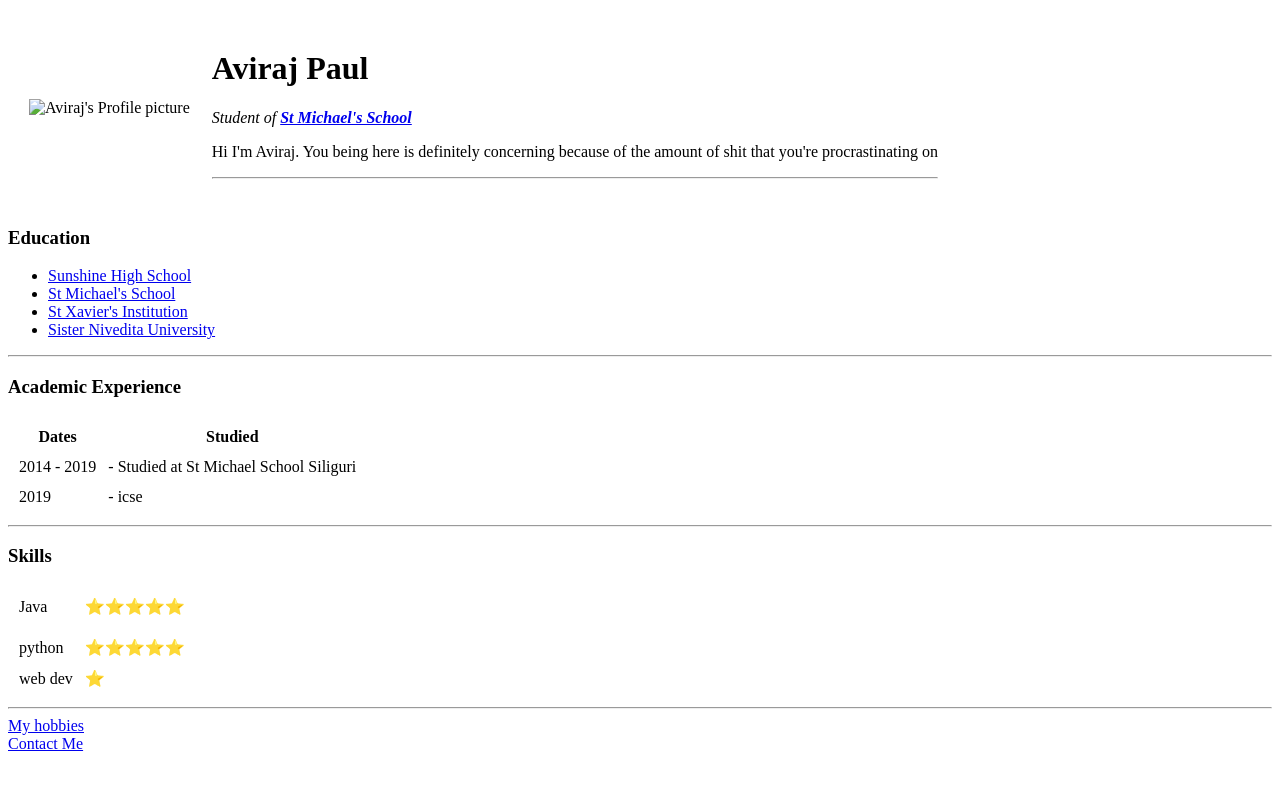
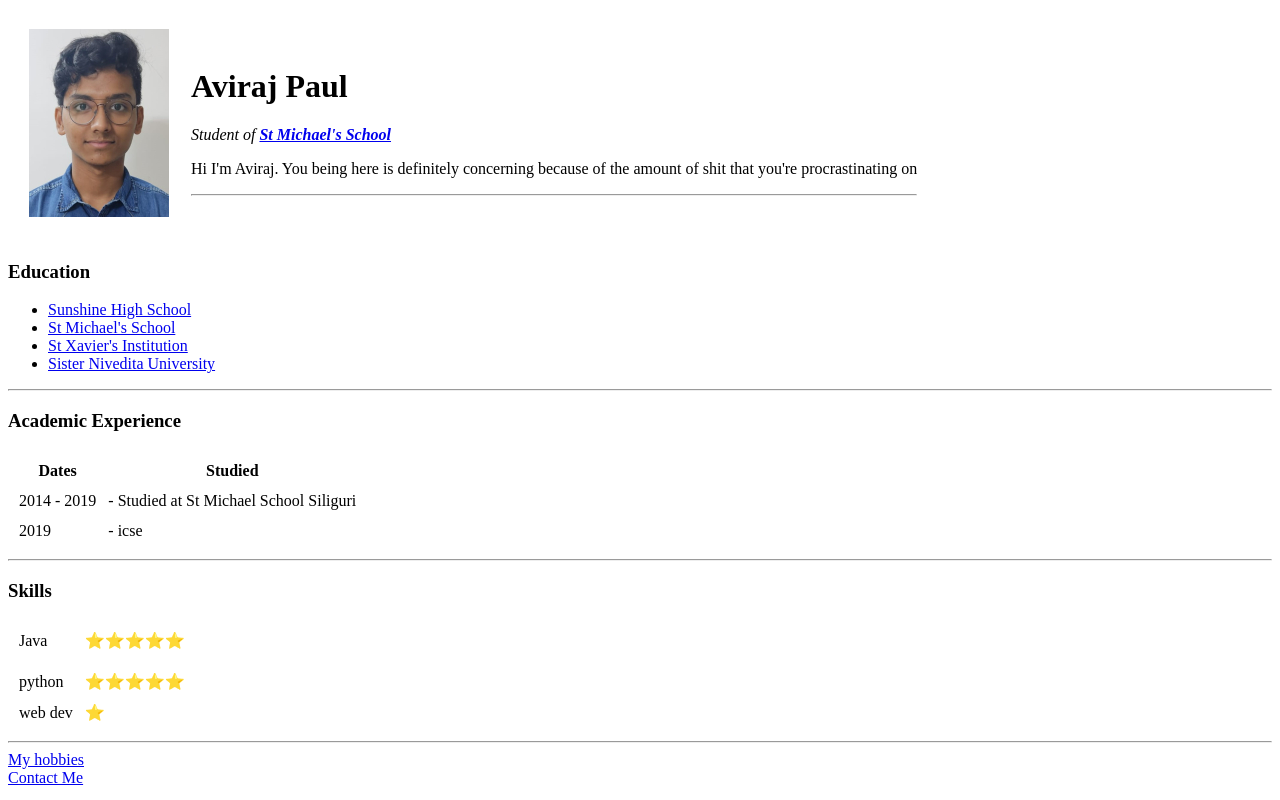
Before and after one commit to avirajpaul5/cv, a plain HTML site: page index.html in a window 1280 px wide. Drawn offline with Linux system fonts and the light colour scheme.

Commit message:
Update index.html
added images/upload to the image source

```diff
--- a/index.html
+++ b/index.html
@@ -9,7 +9,7 @@
 <body>
   <table cellspacing="20">
     <tr>
-      <td><img src="upload.jpg" alt="Aviraj's Profile picture"></td>
+      <td><img src="images/upload.jpg" alt="Aviraj's Profile picture"></td>
       <td>  <h1>Aviraj Paul</h1>
         <p><em>Student of <a href="https://smsslg.com/"><strong>St Michael's School</strong></a></em></p>
         <p>Hi I'm Aviraj. You being here is definitely concerning because of the amount of shit that you're procrastinating on </p>
```
